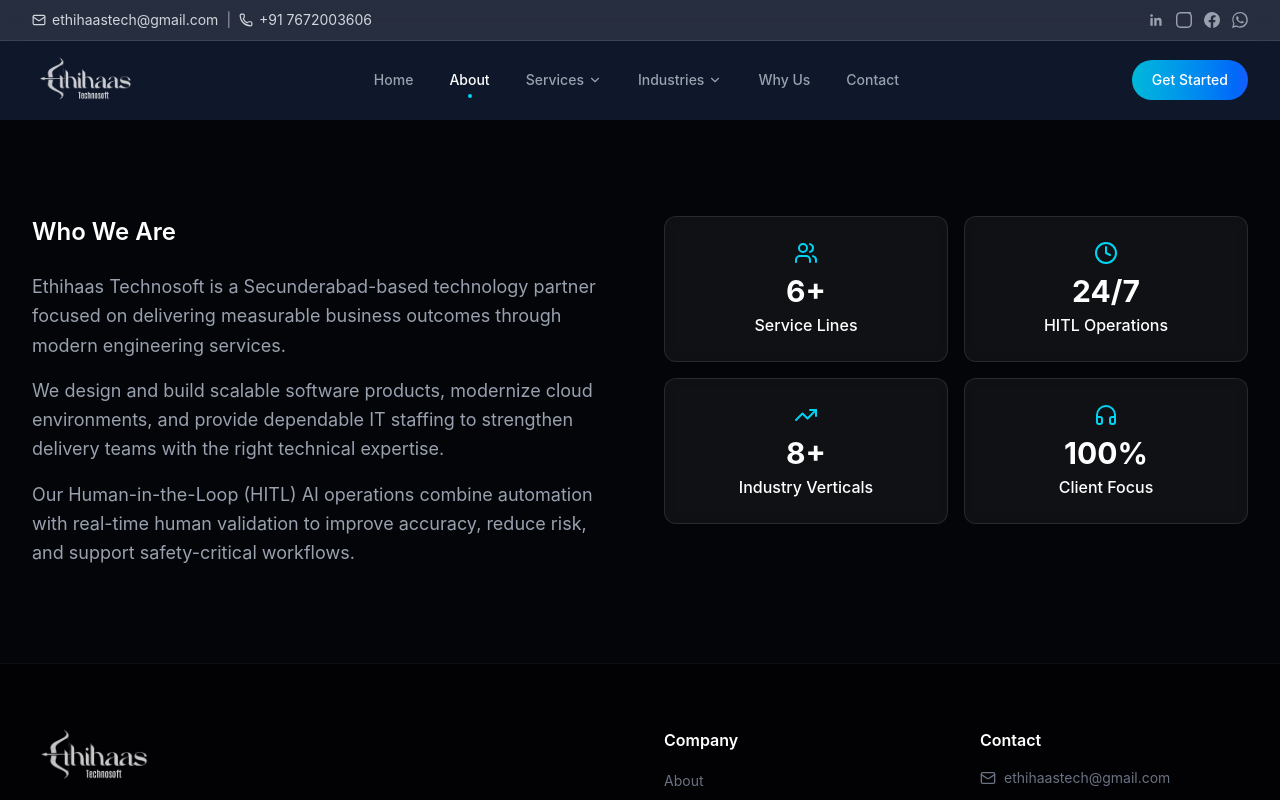
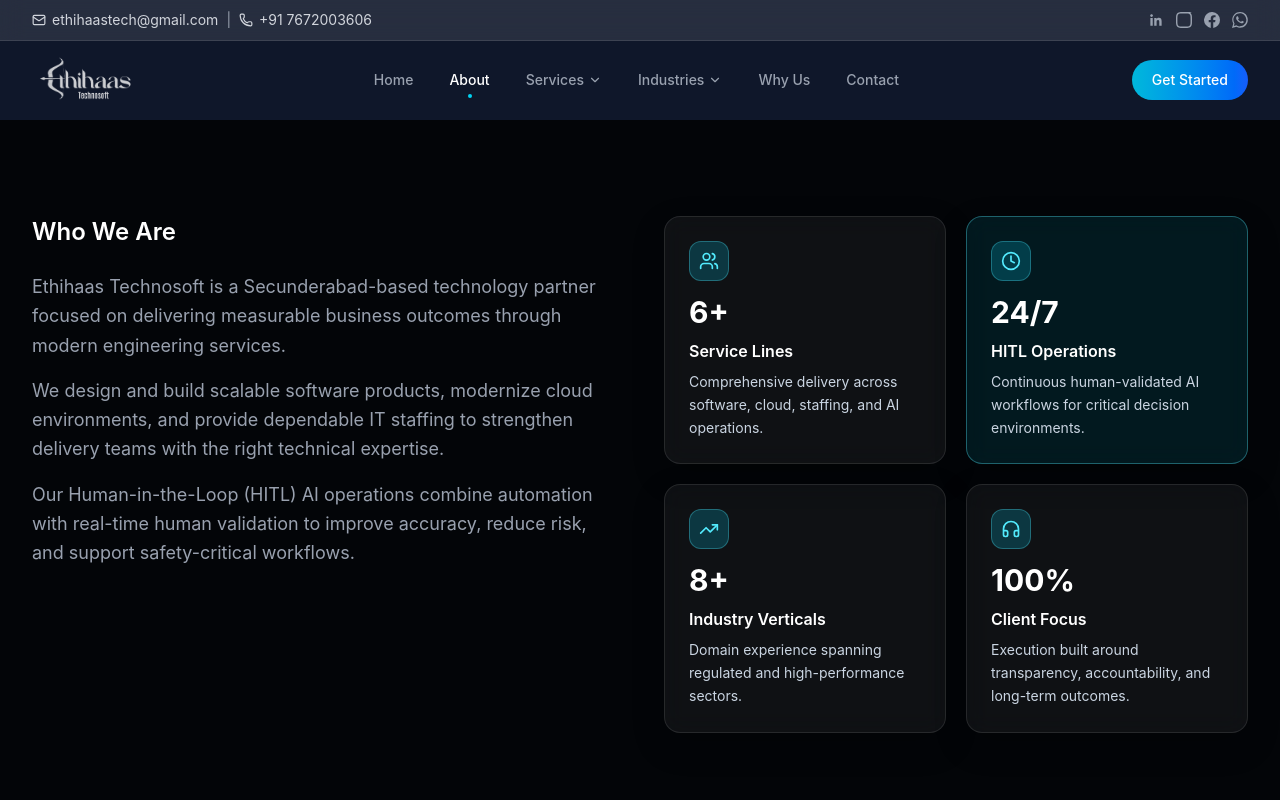
Before and after one commit to archanadeshpal526-create/Etechnosoft-Website, a React (Vite) app: page /about in a window 1280 px wide. Shown: the top 800 px of the page. Built offline with nearby package versions, Linux system fonts and the light colour scheme.

Commit message:
Redesign About metrics cards with premium balanced layout

```diff
--- a/src/components/About.jsx
+++ b/src/components/About.jsx
@@ -5,10 +5,31 @@ import { useEffect } from 'react';
 import { Users, Clock, TrendingUp, Headphones } from 'lucide-react';
 
 const metrics = [
-  { value: '6+', label: 'Service Lines', icon: Users },
-  { value: '24/7', label: 'HITL Operations', icon: Clock },
-  { value: '8+', label: 'Industry Verticals', icon: TrendingUp },
-  { value: '100%', label: 'Client Focus', icon: Headphones },
+  {
+    value: '6+',
+    title: 'Service Lines',
+    description: 'Comprehensive delivery across software, cloud, staffing, and AI operations.',
+    icon: Users,
+  },
+  {
+    value: '24/7',
+    title: 'HITL Operations',
+    description: 'Continuous human-validated AI workflows for critical decision environments.',
+    icon: Clock,
+    featured: true,
+  },
+  {
+    value: '8+',
+    title: 'Industry Verticals',
+    description: 'Domain experience spanning regulated and high-performance sectors.',
+    icon: TrendingUp,
+  },
+  {
+    value: '100%',
+    title: 'Client Focus',
+    description: 'Execution built around transparency, accountability, and long-term outcomes.',
+    icon: Headphones,
+  },
 ];
 
 const aboutContent = {
@@ -50,20 +71,28 @@ export default function About() {
             whileInView={{ opacity: 1, x: 0 }}
             viewport={{ once: true }}
             transition={{ duration: 0.6, delay: 0.2 }}
-            className="grid grid-cols-2 gap-4"
+            className="grid grid-cols-1 sm:grid-cols-2 gap-5"
           >
             {metrics.map((metric, index) => (
               <motion.div
                 key={index}
-                initial={{ opacity: 0, scale: 0.9 }}
-                whileInView={{ opacity: 1, scale: 1 }}
+                initial={{ opacity: 0, y: 22 }}
+                whileInView={{ opacity: 1, y: 0 }}
                 viewport={{ once: true }}
-                transition={{ delay: 0.3 + index * 0.1 }}
-                className="p-6 bg-white/5 backdrop-blur-sm border border-white/10 rounded-xl text-center hover:bg-white/10 hover:border-cyan-500/30 transition-all"
+                transition={{ delay: 0.22 + index * 0.1, duration: 0.45, ease: 'easeOut' }}
+                whileHover={{ scale: 1.02, y: -3 }}
+                className={`h-full p-6 backdrop-blur-md border rounded-2xl transition-all duration-300 shadow-[0_12px_32px_rgba(0,0,0,0.22)] hover:shadow-[0_16px_40px_rgba(0,0,0,0.32)] flex flex-col items-start ${
+                  metric.featured
+                    ? 'bg-cyan-400/10 border-cyan-300/35'
+                    : 'bg-white/5 border-white/10 hover:bg-white/10 hover:border-cyan-500/30'
+                }`}
               >
-                <metric.icon className="w-6 h-6 text-cyan-400 mb-2 mx-auto" />
-                <h3 className="text-3xl font-bold text-white">{metric.value}</h3>
-                <p className="text-white font-medium mt-1">{metric.label}</p>
+                <div className="w-10 h-10 rounded-xl bg-cyan-400/20 border border-cyan-300/30 flex items-center justify-center mb-4">
+                  <metric.icon className="w-5 h-5 text-cyan-300" />
+                </div>
+                <h3 className="text-3xl font-bold text-white leading-none">{metric.value}</h3>
+                <p className="text-white font-semibold mt-3">{metric.title}</p>
+                <p className="text-slate-300 text-sm leading-relaxed mt-2">{metric.description}</p>
               </motion.div>
             ))}
           </motion.div>
```
